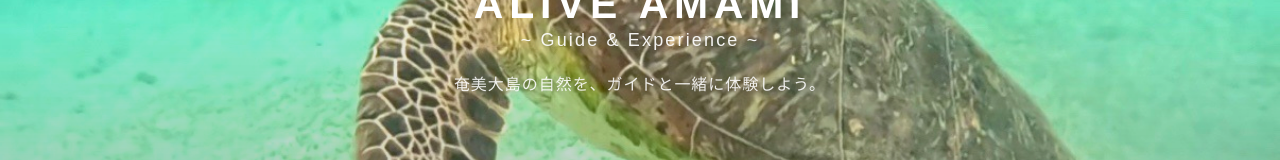
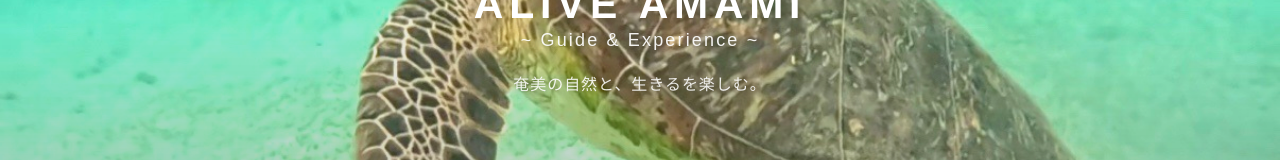
Before and after one commit to ikucha-portfolio/amami-guide-redesign, a React (Vite) app: page / in a window 1280 px wide. Shown: the part 302-462 px from the top of the page. Built offline with nearby package versions, Linux system fonts and the light colour scheme.

Commit message:
Heroのコピー変更・ツアー詳細のツアーご案内（貸切か否かについて）

```diff
--- a/src/components/Hero.jsx
+++ b/src/components/Hero.jsx
@@ -171,7 +171,7 @@
               "0 1px 8px rgba(0,0,0,0.3)",
           }}
         >
-          奄美大島の自然を、ガイドと一緒に体験しよう。
+          奄美の自然と、生きるを楽しむ。
         </div>
       </div>
 
--- a/src/siteData.js
+++ b/src/siteData.js
@@ -14,7 +14,7 @@
     duration: "約3時間",
     price: "¥9,000",
     priceNote: "〜",
-    target: "全年齢OK",
+    target: "年齢制限なし",
     description:
       "マングローブをカヌーで進み、周辺の滝を巡る人気No.1ツアー。\n奄美らしい自然を満喫できます。",
     tag: "人気No.1",
@@ -34,7 +34,10 @@
       },
       {
        label: "開始時間",
-       value: "9:00 / 13:30",
+       value: [
+        "9:00 / 13:30",
+        "※予約の状況により、他のお客様と一緒にご案内する場合があります。予めご了承ください。",
+      ],
       },
       {
         label: "所要時間",
@@ -46,14 +49,14 @@
           "大人(13歳〜)：9,000円",
           "子ども(4〜12歳)：8,000円",
           "3歳以下：無料 ",
-          "※カヌーレンタル代と必要な機材一式込みの金額です",
+          "※カヌーレンタル代と必要な機材一式込みの金額です。",
         ],
       },
       {
         label: "対象",
         value: [
           "年齢制限なし",
-          "※3歳以下のお子様が参加される場合、事前に相談が必要です",
+          "※3歳以下のお子様が参加される場合、事前に相談が必要です。",
         ],
       },
       {
@@ -142,7 +145,7 @@
        value: [
           "8:30 / 9:00 / 9:30",
           "14:30 / 15:00 / 15:30",
-          "★1枠1組限定の貸切ツアーです",
+          "★1枠1組限定の貸切ツアーです。",
         ],
       },
       {
@@ -194,7 +197,7 @@
      "持病のある方、現在治療中の方、健康面に不安がある方は、ご予約時にご相談ください。安全上、医師による参加同意書をご提出いただく場合があります。",
      "妊娠中の方、急性の病気や症状がある方、飲酒された状態でのご参加はできません。",
      "天候や海況などにより、ツアー内容の変更または中止となる場合があります。",
-     "ウミガメなどの野生生物は自然の生き物のため、必ず出会えるとは限りません。",
+     "ウミガメなどの野生生物との出会いは、自然の状況やタイミングによって異なります。",
     ],
     flow: [
       {
@@ -252,7 +255,7 @@
       {
        label: "開始時間",
        value: ["9:00 / 13:30",
-               "※他のお客様と一緒のツアーとなります",
+               "※他のお客様と一緒のツアーとなります。予めご了承ください。",
        ],
       },
       {
@@ -361,7 +364,8 @@
       {
        label: "開始時間",
        value:[ "19時以降",
-        "詳しい時間はお問い合わせ後にご案内します"
+        "※詳しい時間はお問い合わせ後にご案内します。",
+        "※予約状況により、他のお客様と一緒にご案内する場合があります。予めご了承ください。"
        ]
       },
       {
@@ -472,6 +476,7 @@
        value:[
          "半日：9:00 / 13:00",
           "1日：9:00",
+          "★貸切ツアーでのご案内です。",
        ]
       },
       {
@@ -484,12 +489,12 @@
       {
   label: "料金",
   value: [
-    "半日",
+    "半日:",
     "大人（13歳〜）：10,000円",
     "小学生：7,000円",
     "それ以下のお子様：無料",
     "",
-    "1日",
+    "1日:",
     "大人（13歳〜）：16,000円",
     "小学生：13,000円",
     "それ以下のお子様：無料",
```
